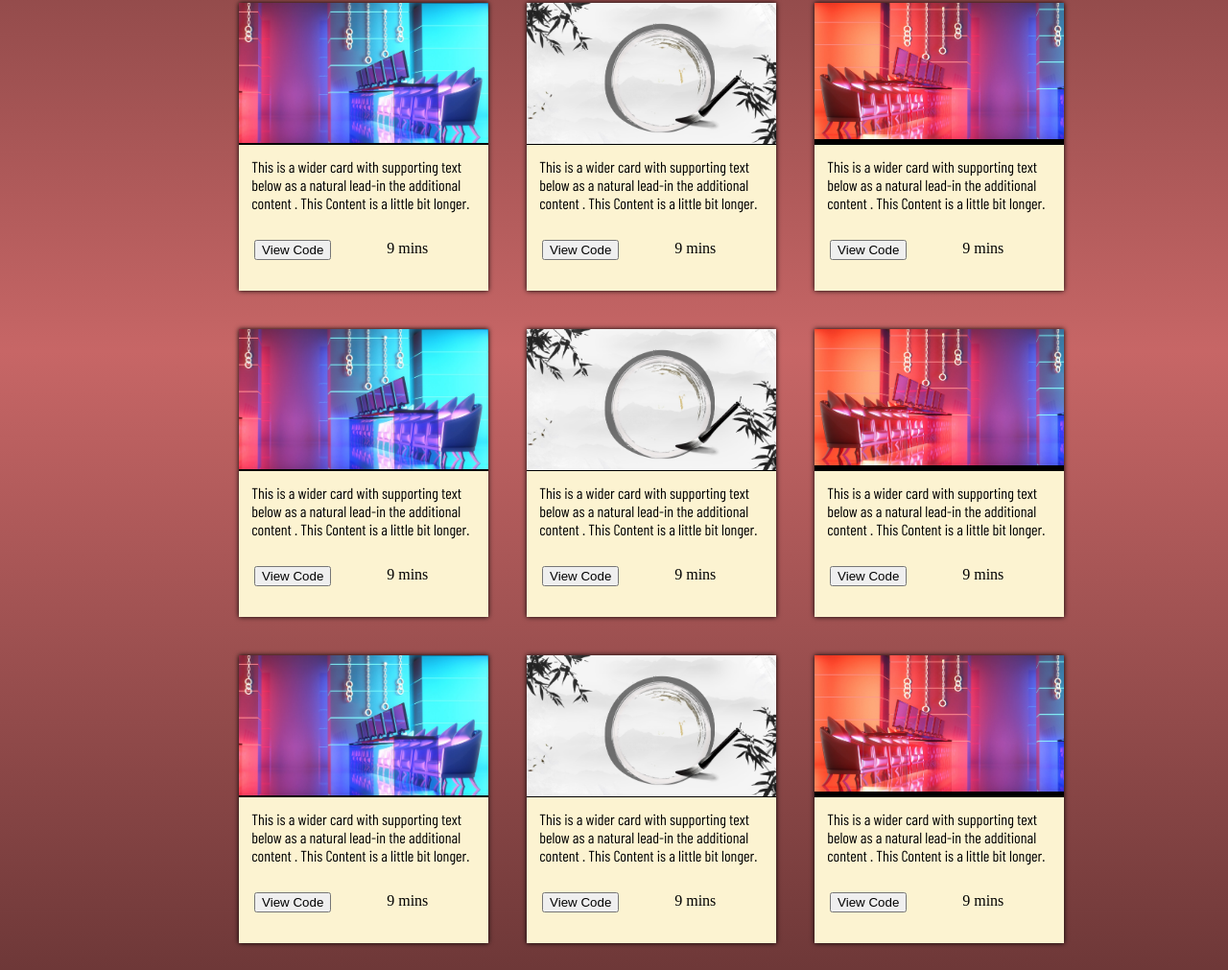
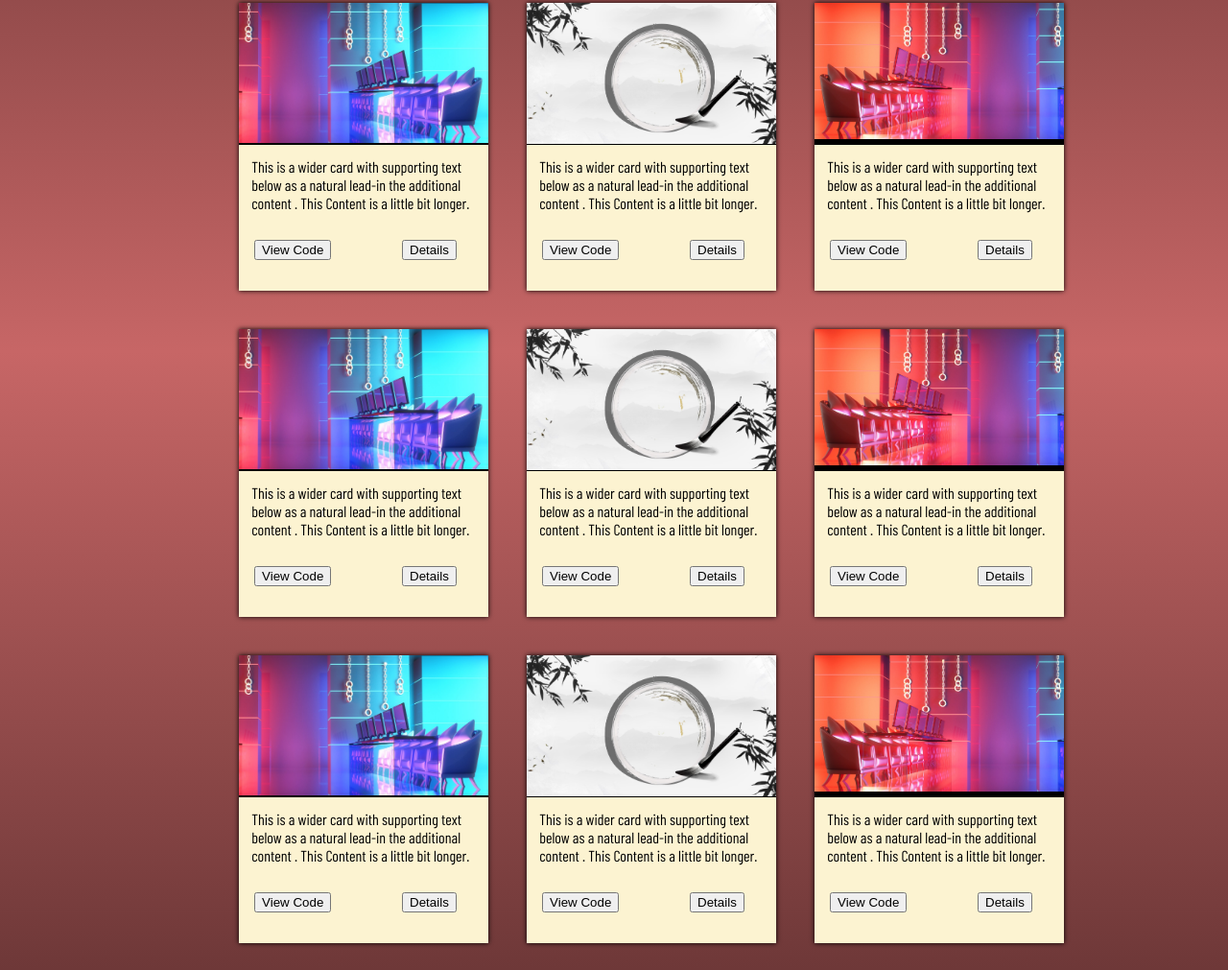
Before and after one commit to AdityaNarayan2000/ProjectPage, a plain HTML site: page index.html in a window 1280 px wide. Shown: the part 278-1289 px from the top of the page at 96% size. Drawn offline with nearby package versions, Linux system fonts and the light colour scheme.

Commit message:
Update index.html

```diff
--- a/index.html
+++ b/index.html
@@ -37,7 +37,7 @@
             <div class="stat">
                 <a href=""><button class="view">View&nbsp;Code</button></a>
                 <!-- <a href=""><button class="edit">Edit</button></a> -->
-                <p class="time">9 mins</p>
+                <a href=""><button class="view">Details</button></a>
             </div>
         </div>
         <div class="list" id="item2">
@@ -54,7 +54,7 @@
             <div class="stat">
                 <a href=""><button class="view">View&nbsp;Code</button></a>
                 <!-- <a href=""><button class="edit">Edit</button></a> -->
-                <p class="time">9 mins</p>
+                <a href=""><button class="view">Details</button></a>
             </div>
         </div>
         <div class="list" id="item3">
@@ -71,7 +71,7 @@
             <div class="stat">
                 <a href=""><button class="view">View&nbsp;Code</button></a>
                 <!-- <a href=""><button class="edit">Edit</button></a> -->
-                <p class="time">9 mins</p>
+                <a href=""><button class="view">Details</button></a>
             </div>
         </div>
         <div class="list" id="item4">
@@ -88,7 +88,7 @@
             <div class="stat">
                 <a href=""><button class="view">View&nbsp;Code</button></a>
                 <!-- <a href=""><button class="edit">Edit</button></a> -->
-                <p class="time">9 mins</p>
+                <a href=""><button class="view">Details</button></a>
             </div>
         </div>
         <div class="list" id="item5">
@@ -105,7 +105,7 @@
             <div class="stat">
                 <a href=""><button class="view">View&nbsp;Code</button></a>
                 <!-- <a href=""><button class="edit">Edit</button></a> -->
-                <p class="time">9 mins</p>
+                <a href=""><button class="view">Details</button></a>
             </div>
         </div>
         <div class="list" id="item6">
@@ -122,7 +122,7 @@
             <div class="stat">
                 <a href=""><button class="view">View&nbsp;Code</button></a>
                 <!-- <a href=""><button class="edit">Edit</button></a> -->
-                <p class="time">9 mins</p>
+                <a href=""><button class="view">Details</button></a>
             </div>
         </div>
         <div class="list" id="item7">
@@ -139,7 +139,7 @@
             <div class="stat">
                 <a href=""><button class="view">View&nbsp;Code</button></a>
                 <!-- <a href=""><button class="edit">Edit</button></a> -->
-                <p class="time">9 mins</p>
+                <a href=""><button class="view">Details</button></a>
             </div>
         </div>
         <div class="list" id="item8">
@@ -156,7 +156,7 @@
             <div class="stat">
                 <a href=""><button class="view">View&nbsp;Code</button></a>
                 <!-- <a href=""><button class="edit">Edit</button></a> -->
-                <p class="time">9 mins</p>
+                <a href=""><button class="view">Details</button></a>
             </div>
         </div>
         <div class="list" id="item9">
@@ -173,7 +173,7 @@
             <div class="stat">
                 <a href=""><button class="view">View&nbsp;Code</button></a>
                 <!-- <a href=""><button class="edit">Edit</button></a> -->
-                <p class="time">9 mins</p>
+                <a href=""><button class="view">Details</button></a>
             </div>
         </div>
     </div>
```
